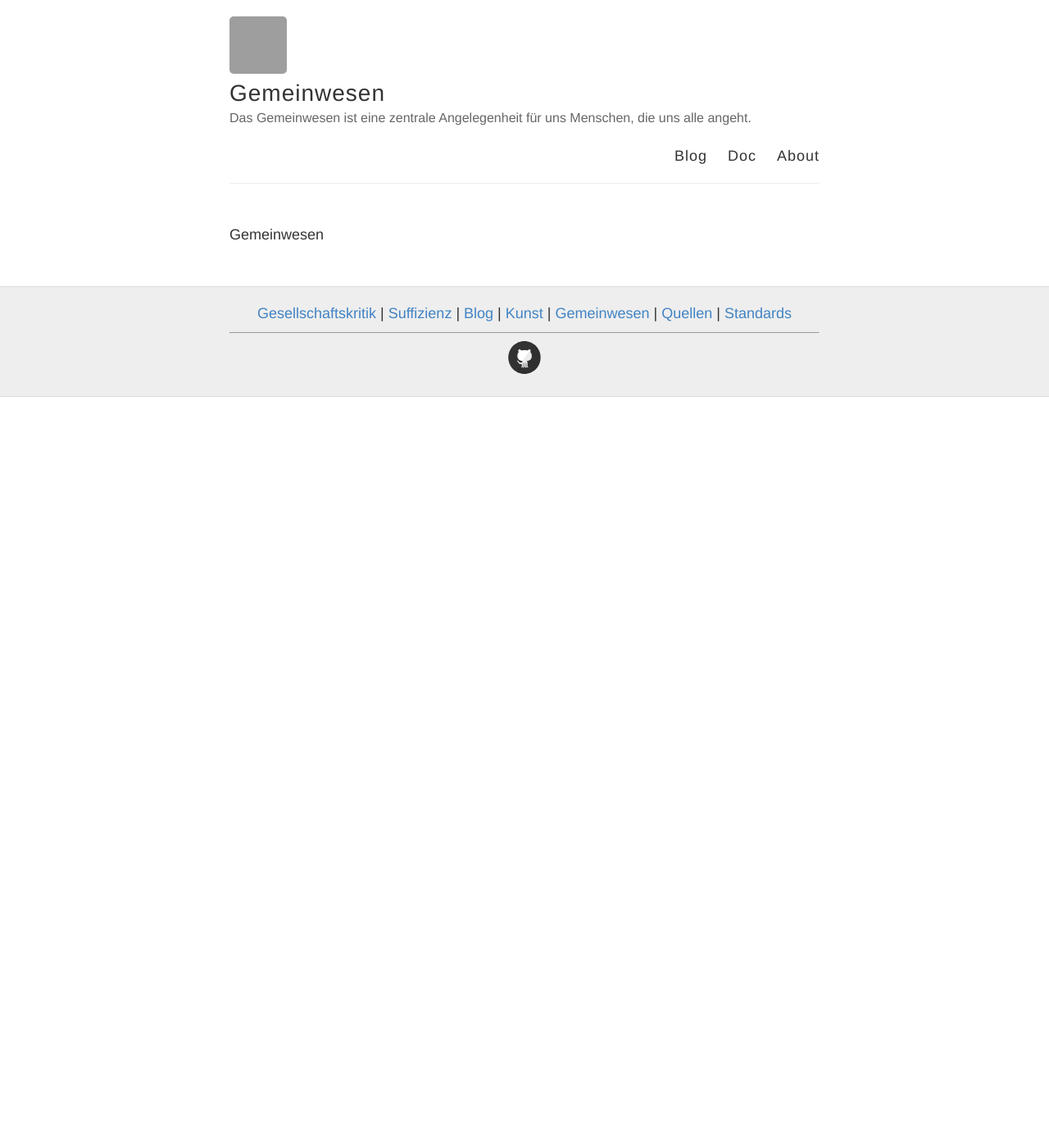
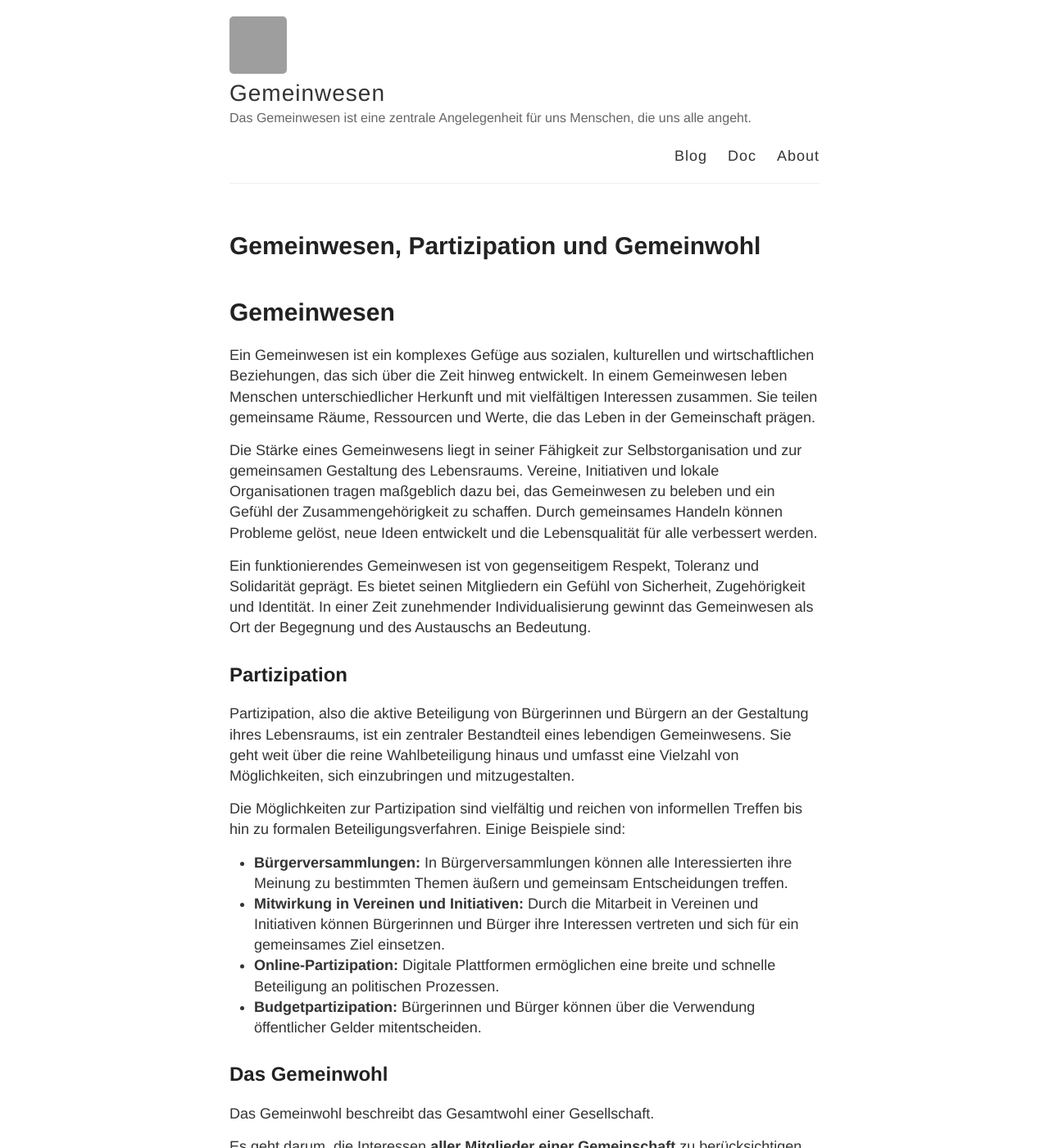
Before and after one commit to S2030c/gemeinwesen, a Jekyll site: the page built from gemeinwesen.md, in a window 1280 px wide and 1400 px high. Shown: the whole window at 82% size. Built offline with Jekyll 4.4.1, drawn with Linux system fonts in a browser that asks for light colours; our own code applies the rules of GitHub Pages for plain Markdown files; some of the changed text lies outside the part shown; grey boxes are pictures that could not be loaded.

Commit message:
Update gemeinwesen.md

```diff
--- a/gemeinwesen.md
+++ b/gemeinwesen.md
@@ -1,2 +1,45 @@
+---
+title: Gemeinwesen, Partizipation und Gemeinwohl
+permalink: /gemeinwesen/
+---
+# **Gemeinwesen**
 
-Gemeinwesen
+Ein Gemeinwesen ist ein komplexes Gefüge aus sozialen, kulturellen und wirtschaftlichen Beziehungen, das sich über die Zeit hinweg entwickelt. In einem Gemeinwesen leben Menschen unterschiedlicher Herkunft und mit vielfältigen Interessen zusammen. Sie teilen gemeinsame Räume, Ressourcen und Werte, die das Leben in der Gemeinschaft prägen.
+
+Die Stärke eines Gemeinwesens liegt in seiner Fähigkeit zur Selbstorganisation und zur gemeinsamen Gestaltung des Lebensraums. Vereine, Initiativen und lokale Organisationen tragen maßgeblich dazu bei, das Gemeinwesen zu beleben und ein Gefühl der Zusammengehörigkeit zu schaffen. Durch gemeinsames Handeln können Probleme gelöst, neue Ideen entwickelt und die Lebensqualität für alle verbessert werden.
+
+Ein funktionierendes Gemeinwesen ist von gegenseitigem Respekt, Toleranz und Solidarität geprägt. Es bietet seinen Mitgliedern ein Gefühl von Sicherheit, Zugehörigkeit und Identität. In einer Zeit zunehmender Individualisierung gewinnt das Gemeinwesen als Ort der Begegnung und des Austauschs an Bedeutung.
+
+## Partizipation
+
+Partizipation, also die aktive Beteiligung von Bürgerinnen und Bürgern an der Gestaltung ihres Lebensraums, ist ein zentraler Bestandteil eines lebendigen Gemeinwesens. Sie geht weit über die reine Wahlbeteiligung hinaus und umfasst eine Vielzahl von Möglichkeiten, sich einzubringen und mitzugestalten.
+
+Die Möglichkeiten zur Partizipation sind vielfältig und reichen von informellen Treffen bis hin zu formalen Beteiligungsverfahren. Einige Beispiele sind:
+
+* **Bürgerversammlungen:** In Bürgerversammlungen können alle Interessierten ihre Meinung zu bestimmten Themen äußern und gemeinsam Entscheidungen treffen.
+* **Mitwirkung in Vereinen und Initiativen:** Durch die Mitarbeit in Vereinen und Initiativen können Bürgerinnen und Bürger ihre Interessen vertreten und sich für ein gemeinsames Ziel einsetzen.
+* **Online-Partizipation:** Digitale Plattformen ermöglichen eine breite und schnelle Beteiligung an politischen Prozessen.
+* **Budgetpartizipation:** Bürgerinnen und Bürger können über die Verwendung öffentlicher Gelder mitentscheiden.
+
+## Das Gemeinwohl
+
+Das Gemeinwohl beschreibt das Gesamtwohl einer Gesellschaft.
+
+Es geht darum, die Interessen **aller Mitglieder einer Gemeinschaft** zu berücksichtigen und zu fördern, anstatt nur die Einzelinteressen einzelner Gruppen oder Individuen. Gemeinwohl ist ein Konzept für alle.
+
+Das Gemeinwohl umfasst eine Vielzahl von Bereichen, darunter
+
+* soziale Gerechtigkeit,
+* Umweltschutz,
+* Bildung,
+* Gesundheit,
+* Sicherheit und
+* kulturelle Vielfalt.
+
+Ein funktionierendes Gemeinwohl basiert auf dem Prinzip der **Solidarität**.
+
+Menschen helfen einander und **tragen gemeinsam Verantwortung für die Gesellschaft**.
+
+Dies äußert sich in verschiedenen Formen, wie zum Beispiel in der Bereitschaft, Steuern zu zahlen, sich ehrenamtlich zu engagieren oder für soziale Projekte zu spenden.
+
+Im Laufe der Geschichte hat sich das Verständnis vom Gemeinwohl immer wieder verändert und an die jeweiligen gesellschaftlichen Herausforderungen angepasst. In der heutigen Zeit gewinnt **das Gemeinwohlkonzept** angesichts globaler Herausforderungen wie dem Klimawandel und zunehmender Ungleichheit wieder an Bedeutung. Es erinnert uns daran, dass wir **als Gesellschaft zusammenarbeiten** müssen, um eine nachhaltige Zukunft für alle zu sichern.
```
